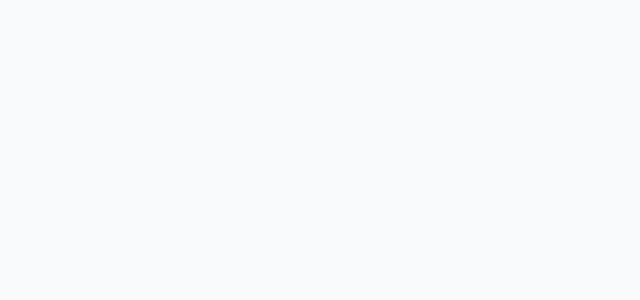
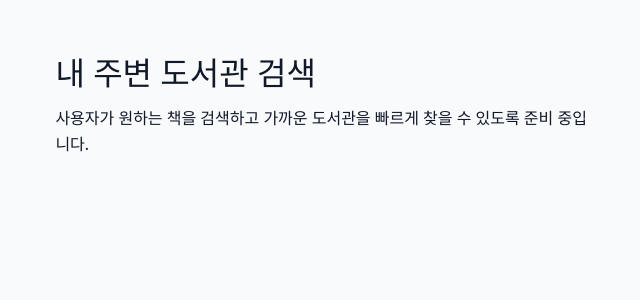
Before and after one commit to GoJiMin/nearby-library-search, a React (Vite) app: page / in a window 1280 px wide. Shown: the top 300 px of the page, without its empty margins (302-942 px from the left). Built offline with nearby package versions, Linux system fonts and the light colour scheme.

Commit message:
[feat] 홈 인덱스 라우트에 최소 랜딩 페이지 셸 연결
- router 슬라이스에 HomePage 컴포넌트 추가

- / index route가 최소 안내 문구를 렌더링하도록 연결

- phase 1 task의 홈 페이지 셸 항목 체크 반영

```diff
--- /dev/null
+++ b/src/app/router/HomePage.tsx
@@ -0,0 +1,10 @@
+function HomePage() {
+  return (
+    <main>
+      <h1>내 주변 도서관 검색</h1>
+      <p>사용자가 원하는 책을 검색하고 가까운 도서관을 빠르게 찾을 수 있도록 준비 중입니다.</p>
+    </main>
+  )
+}
+
+export { HomePage }
--- a/src/app/router/router.tsx
+++ b/src/app/router/router.tsx
@@ -1,5 +1,6 @@
 import { createBrowserRouter } from 'react-router-dom'
 import { RootLayout } from '@/app/layouts'
+import { HomePage } from './HomePage'
 
 const router = createBrowserRouter([
   {
@@ -8,7 +9,7 @@ const router = createBrowserRouter([
     children: [
       {
         index: true,
-        element: null,
+        element: <HomePage />,
       },
     ],
   },
```
Also changed, not shown: 1 other file (tests, documents, lock files or other folders).
